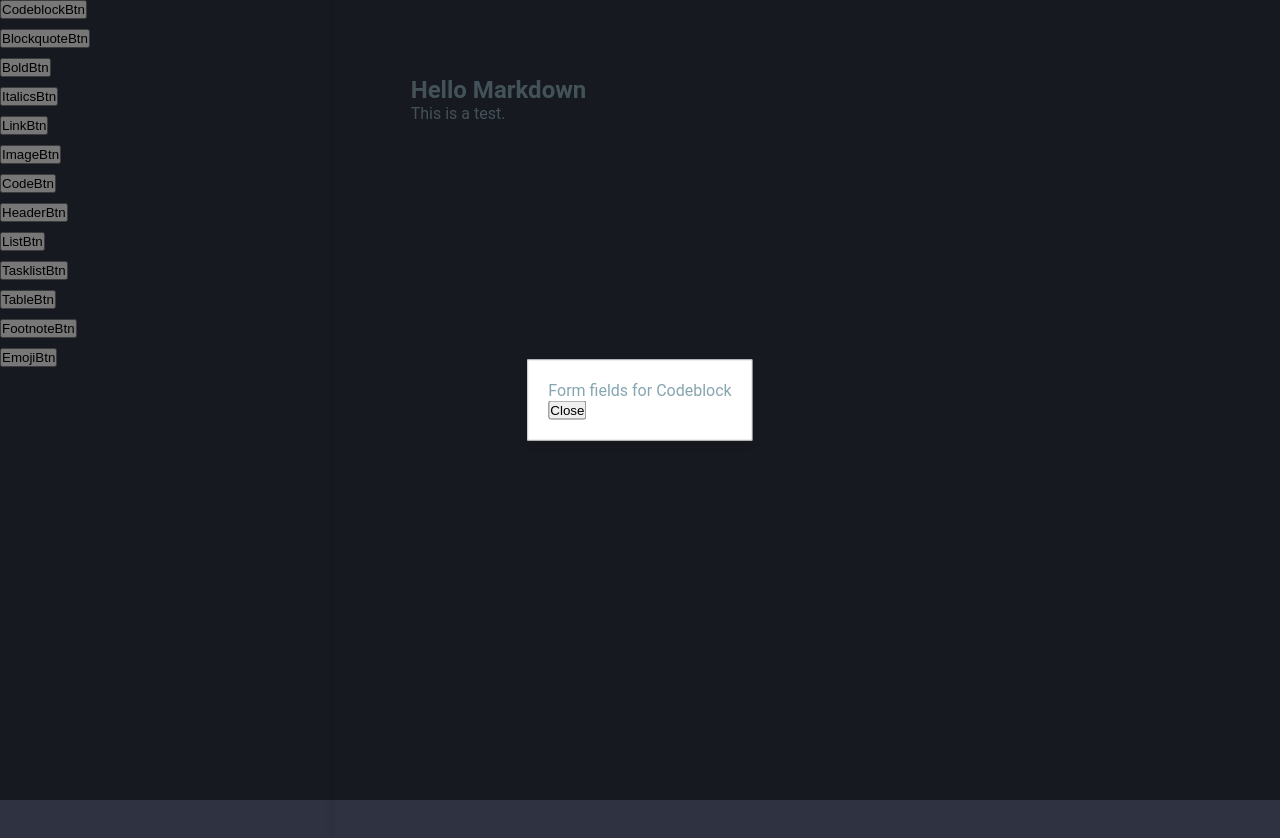
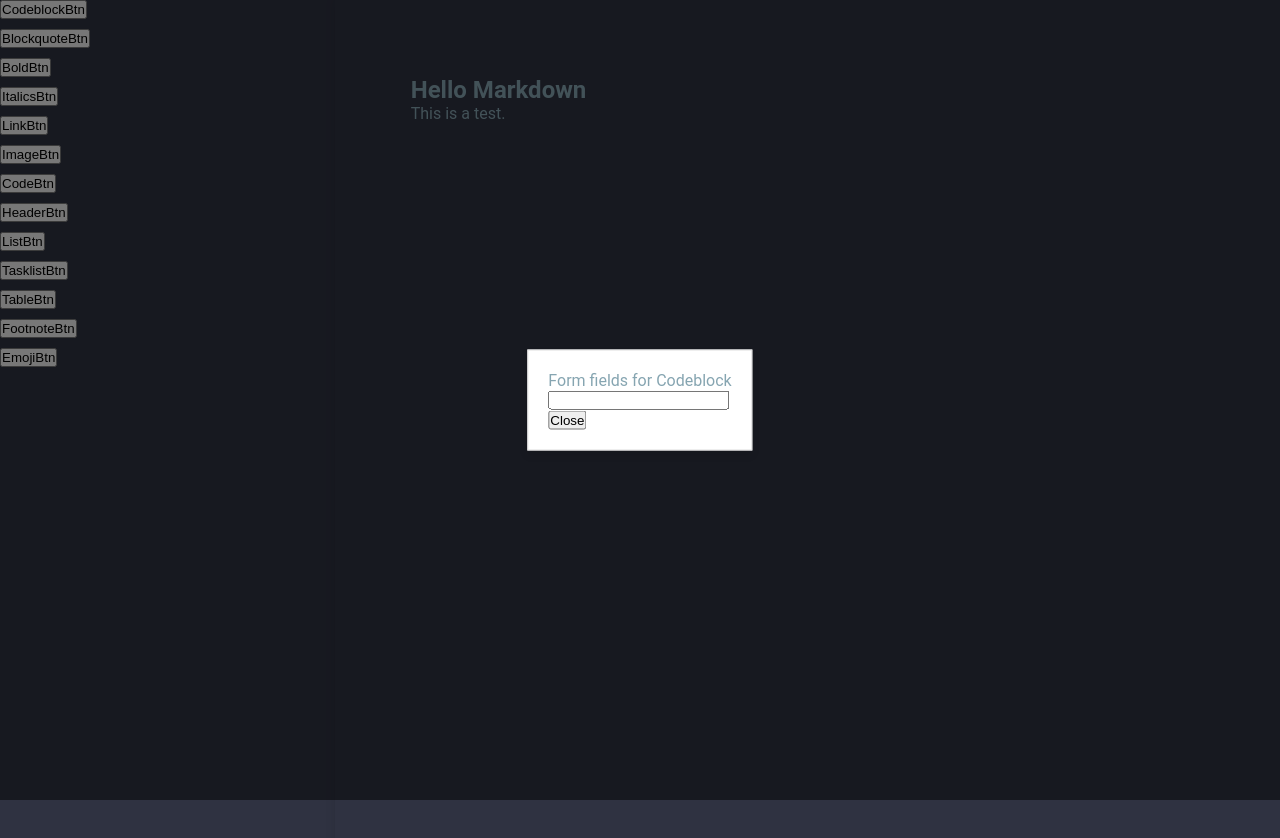
Before and after one commit to 404-Company-Not-Found-LLC/BetterReadMeMD, a React (Vite) app in the folder project_files/src/renderer/: page / in a window 1280 px wide. Both pictures are taken after a click on the button "CodeblockBtn". Shown: the top 838 px of the page. Built offline with nearby package versions, Linux system fonts and the light colour scheme.

Commit message:
Update Popup.jsx

```diff
--- a/project_files/src/renderer/src/components/Popup.jsx
+++ b/project_files/src/renderer/src/components/Popup.jsx
@@ -3,7 +3,14 @@ function Popup({ type, onClose }) {
 
   switch (type) {
     case 'codeblock':
-      content = <div>Form fields for Codeblock</div>
+      content = (
+        <div>
+          Form fields for Codeblock
+          <form>
+            <input></input>
+          </form>
+        </div>
+      )
       break
     case 'blockquote':
       content = <div>Form fields for Blockquote</div>
```
